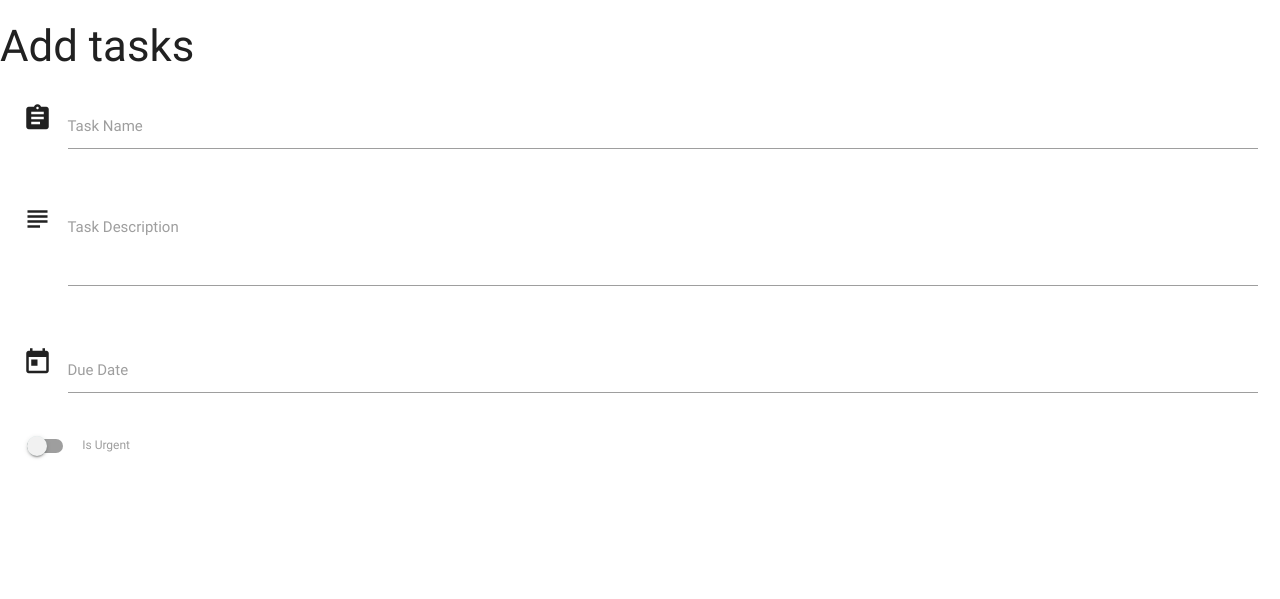
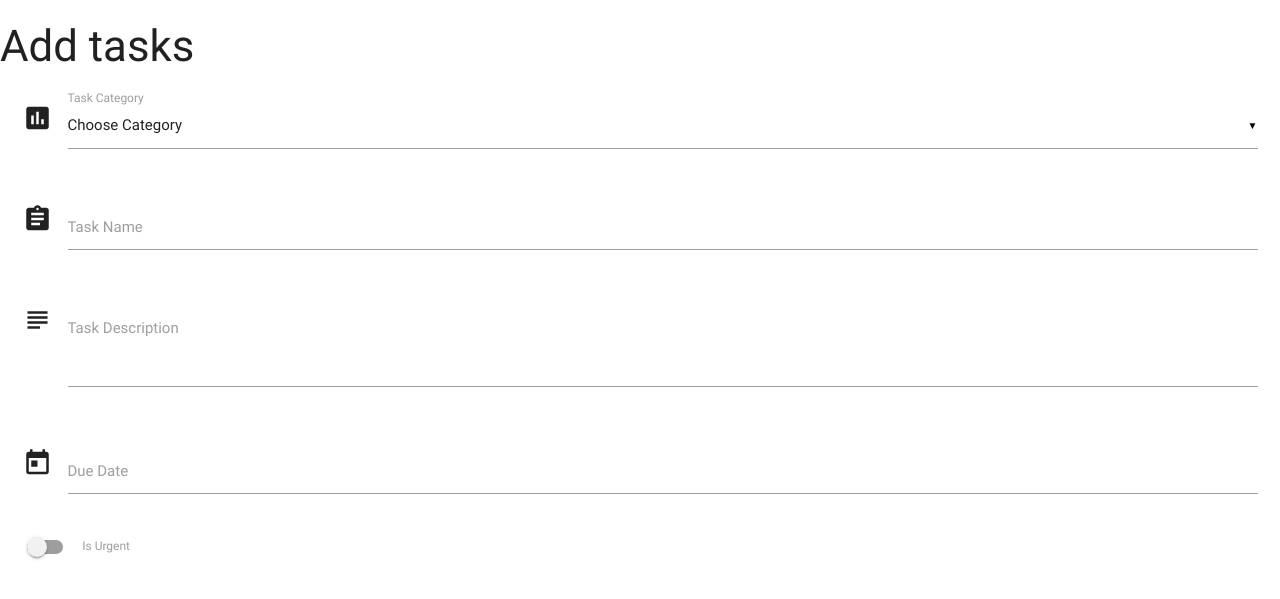
Before and after one commit to rbnphlp/Codeinstitue_templated_tutorials, a Flask app: page /add_tasks in a window 1280 px wide. Shown: the top 599 px of the page. Run offline with Flask 2, Linux system fonts and the light colour scheme; data that the repository does not hold is empty; some libraries are stand-ins or nearby versions.

Commit message:
added cats

```diff
--- a/app.py
+++ b/app.py
@@ -20,7 +20,7 @@ def get_tasks():
 @app.route("/add_tasks")
 def add_tasks():
 
-    return render_template("add_tasks.html")
+    return render_template("add_tasks.html",categories=mongo.db.categories.find())
 
 
 if __name__ == '__main__':
--- a/templates/add_tasks.html
+++ b/templates/add_tasks.html
@@ -2,9 +2,22 @@
 {% block content %}
 
 <h3> Add tasks</h3>
+
 <div class="row">
     <form action="" method="POST" class="col s12">
         <div class="row">
+            <div class="row">
+                <div class="input-field col s12">
+                    <i class="material-icons prefix">poll</i>
+                    <select id="category" name="category_name">
+                  <option value="" disabled selected>Choose Category</option>
+                  {% for cat in categories %}
+                      <option value="{{cat.category_name}}">{{cat.category_name}}</option>
+                  {% endfor %}
+                </select>
+                    <label>Task Category</label>
+                </div>
+            </div>
             <div class="input-field col s12">
                 <i class="material-icons prefix">assignment</i>
                 <input id="task_name" name="task_name" type="text">
@@ -38,4 +51,5 @@
 </div>
 
 
+
 {% endblock %}
--- a/templates/base.html
+++ b/templates/base.html
@@ -19,6 +19,8 @@
         $(document).ready(function() {
             $('.collapsible').collapsible();
         })
+                    $('select').material_select();
+
     $('.datepicker').pickadate({
             selectMonths: true, // Creates a dropdown to control month
             selectYears: 15, // Creates a dropdown of 15 years to control year,
```
Also changed, not shown: templates/tasks.html (+7 -0 lines).
